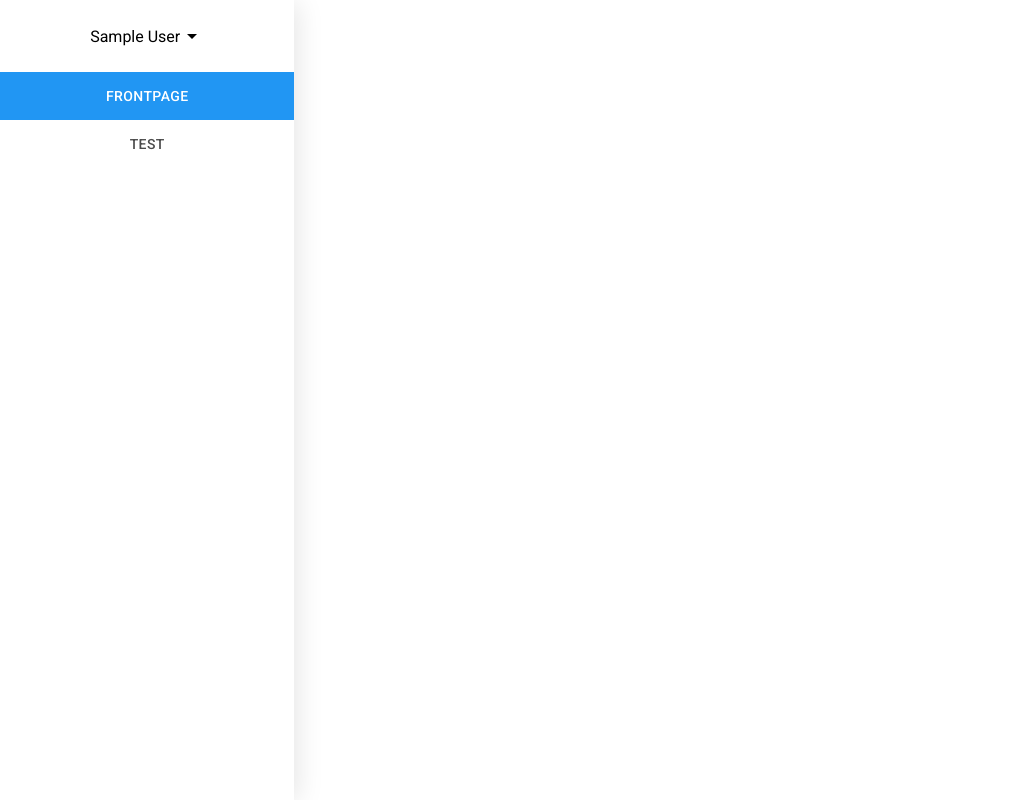
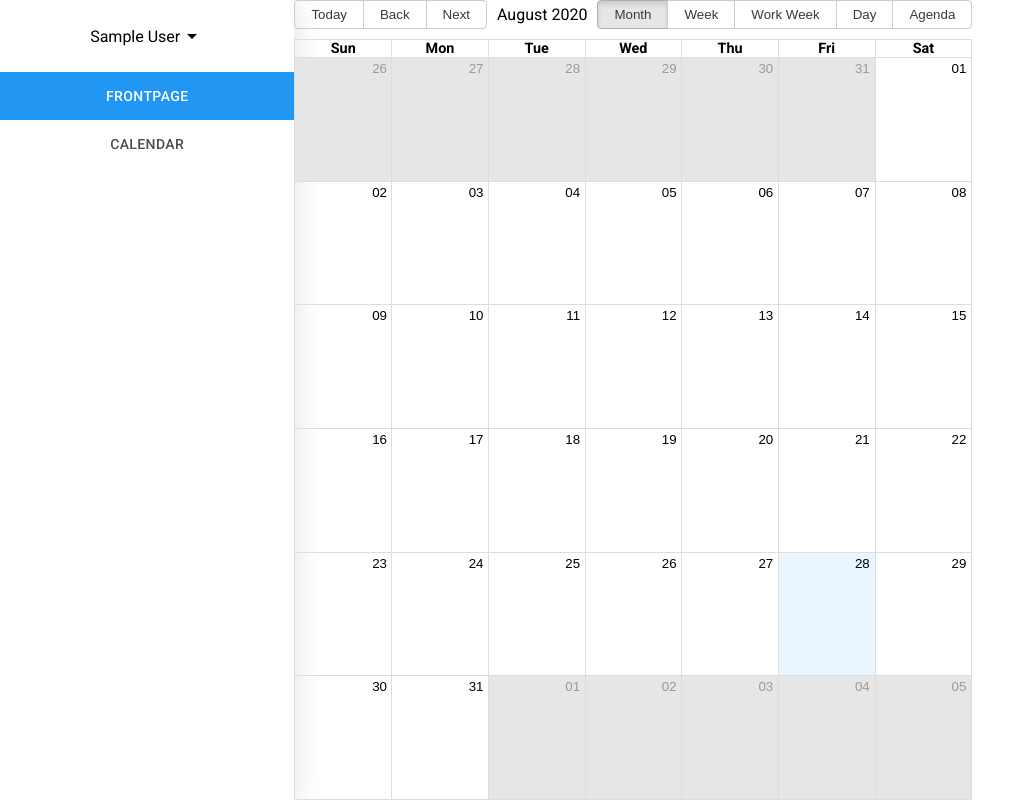
Before and after one commit to HannesDahlvik/budget-planner, a React (Create React App) app in the folder frontend/: page /dashboard/calendar in a window 1280 px wide. Shown: the whole page, without its empty margins (0-1035 px from the left). Built offline with nearby package versions, Linux system fonts and the light colour scheme; no server answers; sample sign-in values are in the browser's storage.

Commit message:
added calendar page

```diff
--- a/frontend/package.json
+++ b/frontend/package.json
@@ -10,6 +10,7 @@
     "@testing-library/user-event": "^7.2.1",
     "firebase": "^7.19.0",
     "history": "^5.0.0",
+    "moment": "^2.27.0",
     "node-sass": "^4.14.1",
     "react": "^16.13.1",
     "react-big-calendar": "^0.27.0",
--- a/frontend/src/pages/Dashboard.jsx
+++ b/frontend/src/pages/Dashboard.jsx
@@ -1,14 +1,15 @@
 import React from 'react';
-import { BrowserRouter, Route, Switch, Link, withRouter } from 'react-router-dom';
-import { withStyles } from '@material-ui/core/styles'
+import {BrowserRouter, Route, Switch, Link, withRouter} from 'react-router-dom';
+import {withStyles} from '@material-ui/core/styles'
 import Grid from '@material-ui/core/Grid';
 import Typography from '@material-ui/core/Typography';
 import Box from '@material-ui/core/Box';
-import { UserContext } from '../UserContext';
+import {UserContext} from '../UserContext';
 import Tabs from '@material-ui/core/Tabs';
 import Tab from '@material-ui/core/Tab';
 import Loader from '../components/Loader'
 import Frontpage from './dasboard_pages/Frontpage';
+import Calendar from './dasboard_pages/Calendar';
 import ArrowDropDownIcon from '@material-ui/icons/ArrowDropDown';
 import ClickAwayListener from '@material-ui/core/ClickAwayListener';
 import MenuItem from '@material-ui/core/MenuItem';
@@ -24,12 +25,12 @@ const styles = (theme) => ({
     dashboard: {
         'font-family': 'Roboto',
         display: 'flex',
-        'flex-direction': 'row',
+        'flex-direction': 'row'
     },
     sidebar: {
         width: '23vw',
         height: '100vh',
-        'box-shadow': '5px 2px 25px -1px rgba(0,0,0,0.1)',
+        'box-shadow': '5px 2px 25px -1px rgba(0,0,0,0.1)'
     },
     namedisplay: {
         display: 'flex',
@@ -37,7 +38,7 @@ const styles = (theme) => ({
         'text-align': 'center',
         'padding-top': '3vh',
         'padding-bottom': '3vh',
-        'flex-direction': 'column',
+        'flex-direction': 'column'
     },
     namedropdown: {
         display: 'flex',
@@ -49,22 +50,22 @@ const styles = (theme) => ({
     navtabs: {
         flexGrow: 1,
         display: 'flex',
-        height: 224,
+        height: 224
     },
     tab: {
         '&:hover': {
             'background-color': theme.palette.primary.main,
             color: 'white'
-        },
+        }
     },
     'selected': {
         'background-color': theme.palette.primary.main,
         border: 'none',
-        color: 'white',
+        color: 'white'
     },
     none: {
         display: 'none'
-    },
+    }
 })
 
 export class Dashboard extends React.Component {
@@ -74,32 +75,33 @@ export class Dashboard extends React.Component {
         super(props);
         this.state = {
             tabIndex: 0,
-            anchorEl: null,
+            anchorEl: null
         }
     }
 
     handleDropdown = (e) => {
-        this.setState({ anchorEl: e.currentTarget })
+        this.setState({anchorEl: e.currentTarget})
     }
 
     handleClickAway = () => {
-        this.setState({ anchorEl: null })
+        this.setState({anchorEl: null})
     }
 
     handleTabChange = (event, value) => {
-        this.setState({ tabIndex: value })
+        this.setState({tabIndex: value})
     }
 
     logout = () => {
-        new Firebase().doSignOut().then((res) =>
-            this.props.history.push('/')
-        ).catch(err => console.log(err))
+        new Firebase()
+            .doSignOut()
+            .then((res) => this.props.history.push('/'))
+            .catch(err => console.log(err))
     }
 
     render() {
         let user = this.context
-        const { tabIndex, anchorEl } = this.state
-        const { classes } = this.props;
+        const {tabIndex, anchorEl} = this.state
+        const {classes} = this.props;
 
         if (user) {
             return (
@@ -107,14 +109,16 @@ export class Dashboard extends React.Component {
                     <BrowserRouter>
                         <div className={classes.sidebar}>
                             <div className={classes.namedisplay}>
-                                <div
-                                    className={classes.namedropdown}
-                                    onClick={(e) => this.handleDropdown(e)}
-                                >
+                                <div className={classes.namedropdown} onClick={(e) => this.handleDropdown(e)}>
                                     <span>{user.displayName}</span>
-                                    <ArrowDropDownIcon />
+                                    <ArrowDropDownIcon/>
                                 </div>
-                                <Popper open={Boolean(anchorEl)} anchororigin={{ vertical: 'bottom' }} anchorEl={anchorEl}>
+                                <Popper
+                                    open={Boolean(anchorEl)}
+                                    anchororigin={{
+                                    vertical: 'bottom'
+                                }}
+                                    anchorEl={anchorEl}>
                                     <Paper>
                                         <ClickAwayListener onClickAway={this.handleClickAway}>
                                             <MenuList id="menu-list-grow">
@@ -124,37 +128,47 @@ export class Dashboard extends React.Component {
                                     </Paper>
                                 </Popper>
 
-
                             </div>
-                            <Tabs value={tabIndex} onChange={this.handleTabChange} orientation="vertical" variant='fullWidth' className={classes.navtabs}
-                                classes={{ indicator: classes.none }}
-                            >
-                                <Tab className={classes.tab} classes={{ selected: classes.selected }} label="Frontpage" component={Link} to="/dashboard/frontpage" />
-                                <Tab label="test" className={classes.tab} classes={{ selected: classes.selected }} component={Link} to="/dashboard/test" />
+                            <Tabs
+                                value={tabIndex}
+                                onChange={this.handleTabChange}
+                                orientation="vertical"
+                                variant='fullWidth'
+                                className={classes.navtabs}
+                                classes={{
+                                indicator: classes.none
+                            }}>
+                                <Tab
+                                    className={classes.tab}
+                                    classes={{
+                                    selected: classes.selected
+                                }}
+                                    label="Frontpage"
+                                    component={Link}
+                                    to="/dashboard/frontpage"/>
+                                <Tab
+                                    label="calendar"
+                                    className={classes.tab}
+                                    classes={{
+                                    selected: classes.selected
+                                }}
+                                    component={Link}
+                                    to="/dashboard/calendar"/>
                             </Tabs>
                         </div>
                         <div className={classes.content}>
                             <Switch>
-                                <Route path="/dashboard/frontpage" component={Frontpage} />
-                                <Route path="/dashboard/test" component={test} />
+                                <Route path="/dashboard/frontpage" component={Frontpage}/>
+                                <Route path="/dashboard/calendar" component={Calendar}/>
                             </Switch>
                         </div>
                     </BrowserRouter>
                 </div>
             )
         } else {
-            return (<Loader />)
+            return (<Loader/>)
         }
     }
 }
 
-const test = () => {
-    return (
-        <div>
-            test content
-        </div>
-    )
-}
-
-
 export default withRouter(withStyles(styles)(Dashboard))
--- a/frontend/src/pages/dasboard_pages/Calendar.jsx
+++ b/frontend/src/pages/dasboard_pages/Calendar.jsx
@@ -1,26 +1,32 @@
 import React from 'react'
-import { Calendar, Views } from 'react-big-calendar'
+import {Calendar, momentLocalizer, Views} from 'react-big-calendar'
+import events from '../../utils/events'
+import * as dates from '../../utils/dates'
+import moment from 'moment'
+import 'react-big-calendar/lib/css/react-big-calendar.css';
 
-const ColoredDateCellWrapper = ({ children }) =>
-  React.cloneElement(React.Children.only(children), {
+let allViews = Object
+    .keys(Views)
+    .map(k => Views[k])
+
+const ColoredDateCellWrapper = ({children}) => React.cloneElement(React.Children.only(children), {
     style: {
-      backgroundColor: 'lightblue',
-    },
-  })
+        backgroundColor: 'lightblue'
+    }
+})
 
-let Basic = ({ localizer }) => (
-  <Calendar
+const local = momentLocalizer(moment)
+
+let Basic = () => (<Calendar
     events={events}
     views={allViews}
     step={60}
     showMultiDayTimes
-    max={dates.add(dates.endOf(new Date(2015, 17, 1), 'day'), -1, 'hours')}
-    defaultDate={new Date(2015, 3, 1)}
+    max={dates.add(dates.endOf(new Date(), 'day'), -1, 'hours')}
+    defaultDate={new Date()}
     components={{
-      timeSlotWrapper: ColoredDateCellWrapper,
-    }}
-    localizer={localizer}
-  />
-)
+    timeSlotWrapper: ColoredDateCellWrapper
+}}
+    localizer={local}/>)
 
 export default Basic
--- /dev/null
+++ b/frontend/src/utils/dates.js
@@ -0,0 +1,166 @@
+import * as dates from 'date-arithmetic'
+
+export {
+  milliseconds,
+  seconds,
+  minutes,
+  hours,
+  month,
+  startOf,
+  endOf,
+  add,
+  eq,
+  gte,
+  gt,
+  lte,
+  lt,
+  inRange,
+  min,
+  max,
+} from 'date-arithmetic'
+
+const MILLI = {
+  seconds: 1000,
+  minutes: 1000 * 60,
+  hours: 1000 * 60 * 60,
+  day: 1000 * 60 * 60 * 24,
+}
+
+const MONTHS = [0, 1, 2, 3, 4, 5, 6, 7, 8, 9, 10, 11]
+
+export function monthsInYear(year) {
+  let date = new Date(year, 0, 1)
+
+  return MONTHS.map(i => dates.month(date, i))
+}
+
+export function firstVisibleDay(date, localizer) {
+  let firstOfMonth = dates.startOf(date, 'month')
+
+  return dates.startOf(firstOfMonth, 'week', localizer.startOfWeek())
+}
+
+export function lastVisibleDay(date, localizer) {
+  let endOfMonth = dates.endOf(date, 'month')
+
+  return dates.endOf(endOfMonth, 'week', localizer.startOfWeek())
+}
+
+export function visibleDays(date, localizer) {
+  let current = firstVisibleDay(date, localizer),
+    last = lastVisibleDay(date, localizer),
+    days = []
+
+  while (dates.lte(current, last, 'day')) {
+    days.push(current)
+    current = dates.add(current, 1, 'day')
+  }
+
+  return days
+}
+
+export function ceil(date, unit) {
+  let floor = dates.startOf(date, unit)
+
+  return dates.eq(floor, date) ? floor : dates.add(floor, 1, unit)
+}
+
+export function range(start, end, unit = 'day') {
+  let current = start,
+    days = []
+
+  while (dates.lte(current, end, unit)) {
+    days.push(current)
+    current = dates.add(current, 1, unit)
+  }
+
+  return days
+}
+
+export function merge(date, time) {
+  if (time == null && date == null) return null
+
+  if (time == null) time = new Date()
+  if (date == null) date = new Date()
+
+  date = dates.startOf(date, 'day')
+  date = dates.hours(date, dates.hours(time))
+  date = dates.minutes(date, dates.minutes(time))
+  date = dates.seconds(date, dates.seconds(time))
+  return dates.milliseconds(date, dates.milliseconds(time))
+}
+
+export function eqTime(dateA, dateB) {
+  return (
+    dates.hours(dateA) === dates.hours(dateB) &&
+    dates.minutes(dateA) === dates.minutes(dateB) &&
+    dates.seconds(dateA) === dates.seconds(dateB)
+  )
+}
+
+export function isJustDate(date) {
+  return (
+    dates.hours(date) === 0 &&
+    dates.minutes(date) === 0 &&
+    dates.seconds(date) === 0 &&
+    dates.milliseconds(date) === 0
+  )
+}
+
+export function duration(start, end, unit, firstOfWeek) {
+  if (unit === 'day') unit = 'date'
+  return Math.abs(
+    dates[unit](start, undefined, firstOfWeek) -
+      dates[unit](end, undefined, firstOfWeek)
+  )
+}
+
+export function diff(dateA, dateB, unit) {
+  if (!unit || unit === 'milliseconds') return Math.abs(+dateA - +dateB)
+
+  return Math.round(
+    Math.abs(
+      +dates.startOf(dateA, unit) / MILLI[unit] -
+        +dates.startOf(dateB, unit) / MILLI[unit]
+    )
+  )
+}
+
+export function total(date, unit) {
+  let ms = date.getTime(),
+    div = 1
+
+  switch (unit) {
+    case 'week':
+      div *= 7
+    case 'day':
+      div *= 24
+    case 'hours':
+      div *= 60
+    case 'minutes':
+      div *= 60
+    case 'seconds':
+      div *= 1000
+  }
+
+  return ms / div
+}
+
+export function week(date) {
+  var d = new Date(date)
+  d.setHours(0, 0, 0)
+  d.setDate(d.getDate() + 4 - (d.getDay() || 7))
+  return Math.ceil(((d - new Date(d.getFullYear(), 0, 1)) / 8.64e7 + 1) / 7)
+}
+
+export function today() {
+  return dates.startOf(new Date(), 'day')
+}
+
+export function yesterday() {
+  return dates.add(dates.startOf(new Date(), 'day'), -1, 'day')
+}
+
+export function tomorrow() {
+  return dates.add(dates.startOf(new Date(), 'day'), 1, 'day')
+}
--- /dev/null
+++ b/frontend/src/utils/events.js
@@ -0,0 +1,5 @@
+const now = new Date()
+
+export default [
+
+  ]
```
Also changed, not shown: 1 other file (tests, documents, lock files or other folders).
